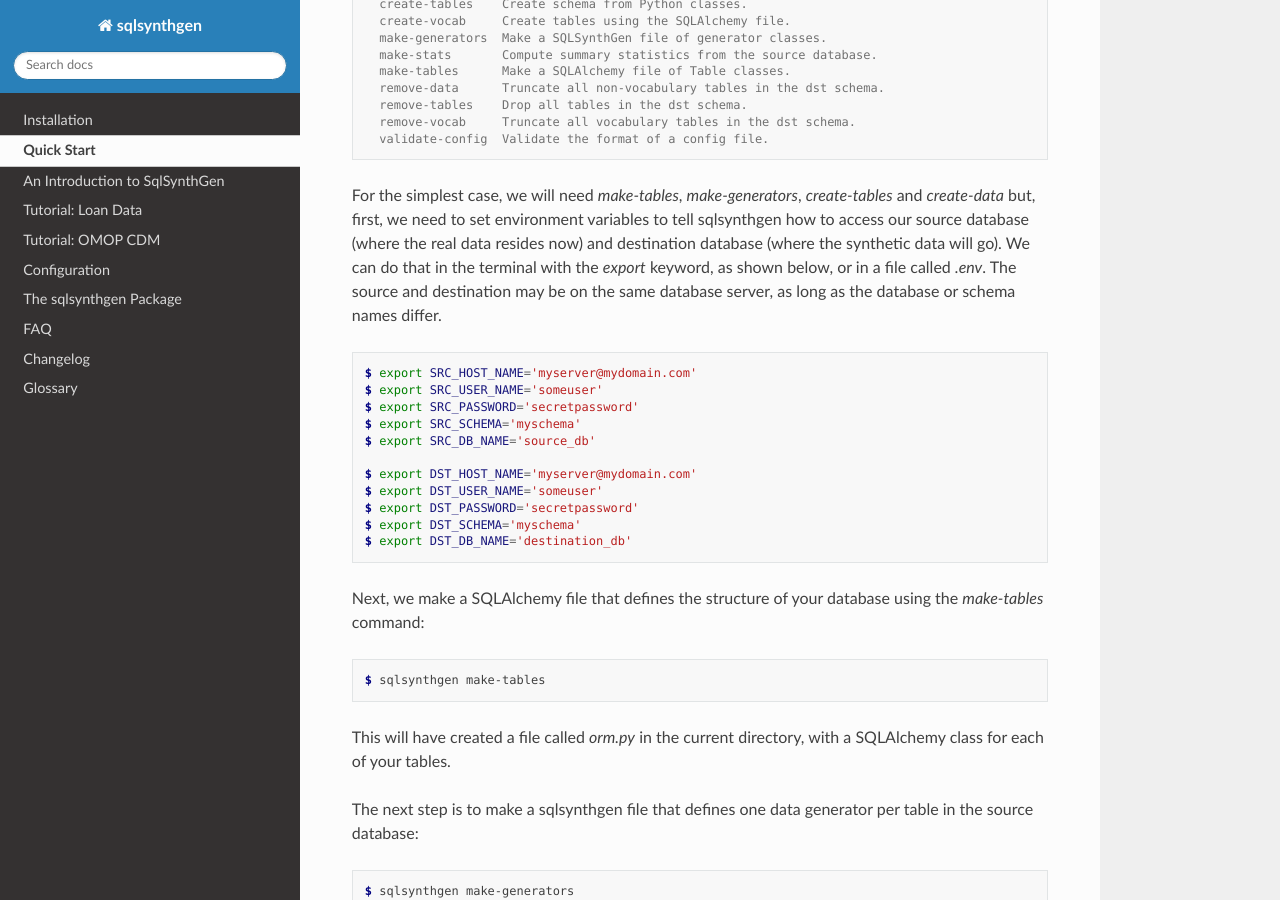
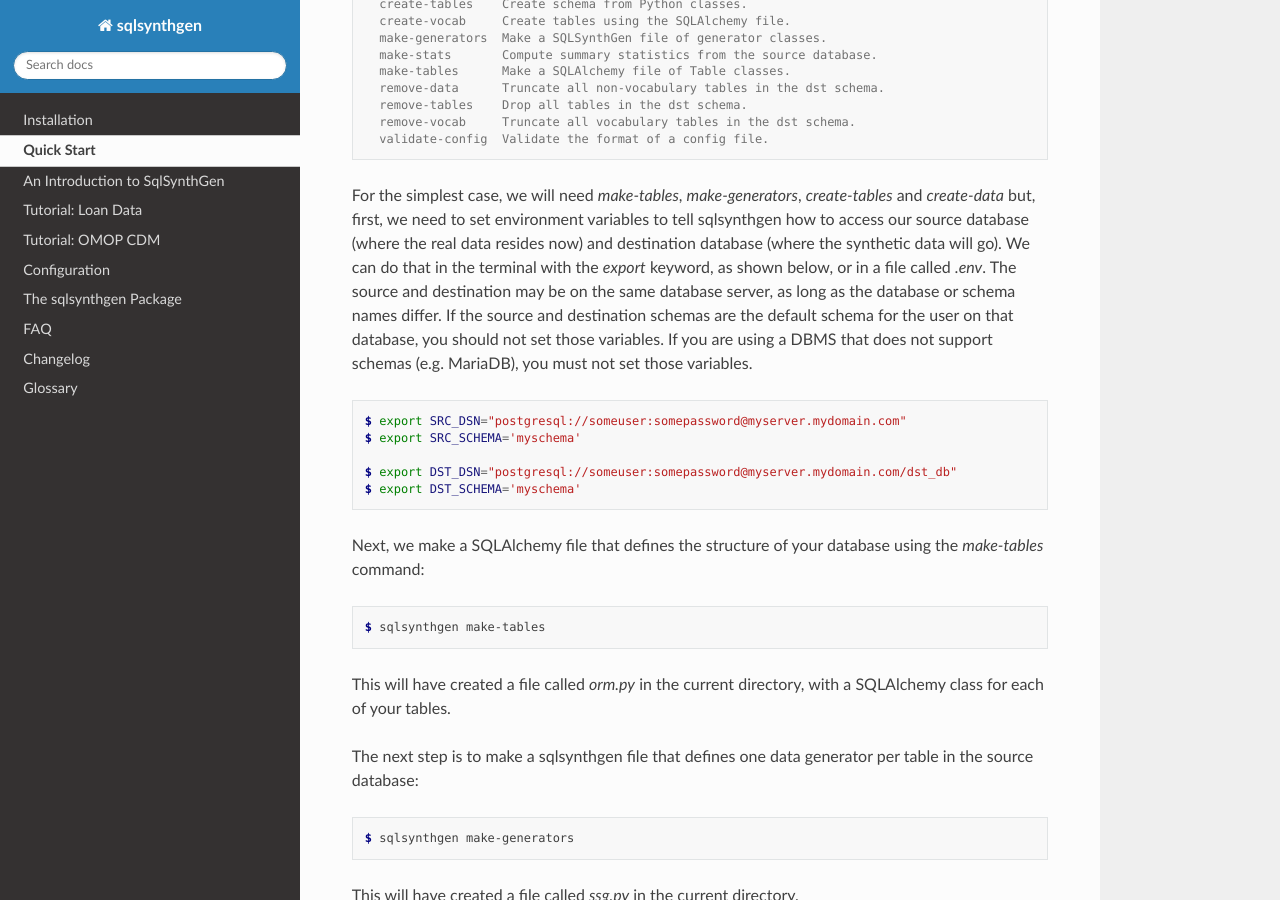
Before and after one commit to alan-turing-institute/sqlsynthgen, a Sphinx documentation site: the page built from docs/source/quickstart.rst, in a window 1280 px wide and 900 px high, scrolled down 360 px. Built offline with Sphinx 7.4.7 and the Read the Docs theme 2.0.0, drawn with Linux system fonts in a browser that asks for light colours.

Commit message:
Update docs with new settings

```diff
--- a/docs/source/quickstart.rst
+++ b/docs/source/quickstart.rst
@@ -27,21 +27,16 @@
 we need to set environment variables to tell sqlsynthgen how to access our source database (where the real data resides now) and destination database (where the synthetic data will go).
 We can do that in the terminal with the `export` keyword, as shown below, or in a file called `.env`.
 The source and destination may be on the same database server, as long as the database or schema names differ.
+If the source and destination schemas are the default schema for the user on that database, you should not set those variables.
+If you are using a DBMS that does not support schemas (e.g. MariaDB), you must not set those variables.
 
 .. code-block:: console
 
-   $ export SRC_HOST_NAME='myserver@mydomain.com'
-   $ export SRC_USER_NAME='someuser'
-   $ export SRC_PASSWORD='secretpassword'
+   $ export SRC_DSN="postgresql://someuser:somepassword@myserver.mydomain.com"
    $ export SRC_SCHEMA='myschema'
-   $ export SRC_DB_NAME='source_db'
 
-   $ export DST_HOST_NAME='myserver@mydomain.com'
-   $ export DST_USER_NAME='someuser'
-   $ export DST_PASSWORD='secretpassword'
+   $ export DST_DSN="postgresql://someuser:somepassword@myserver.mydomain.com/dst_db"
    $ export DST_SCHEMA='myschema'
-   $ export DST_DB_NAME='destination_db'
-
 
 Next, we make a SQLAlchemy file that defines the structure of your database using the `make-tables` command:
 
```
Also changed, not shown: docs/source/tutorials/airbnb.rst (+2 -8 lines).
